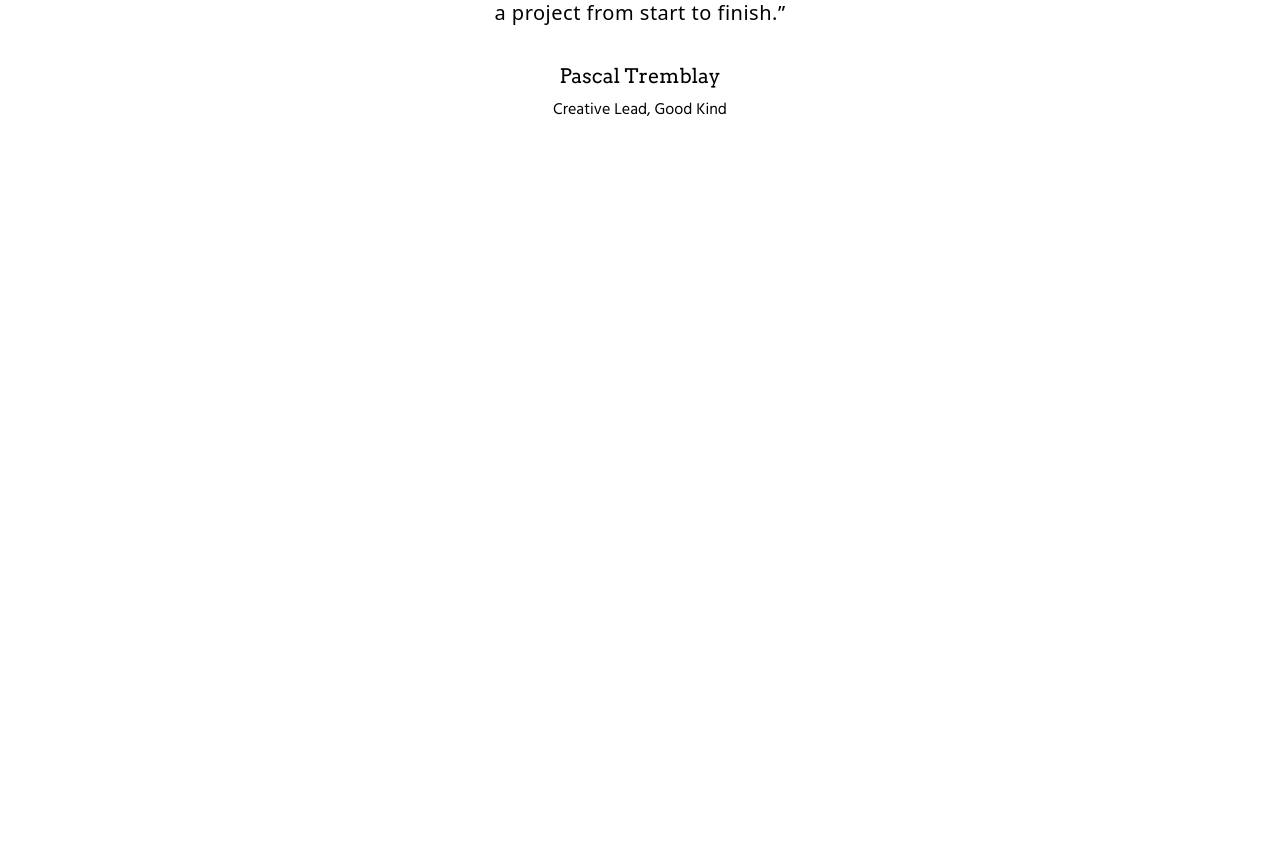
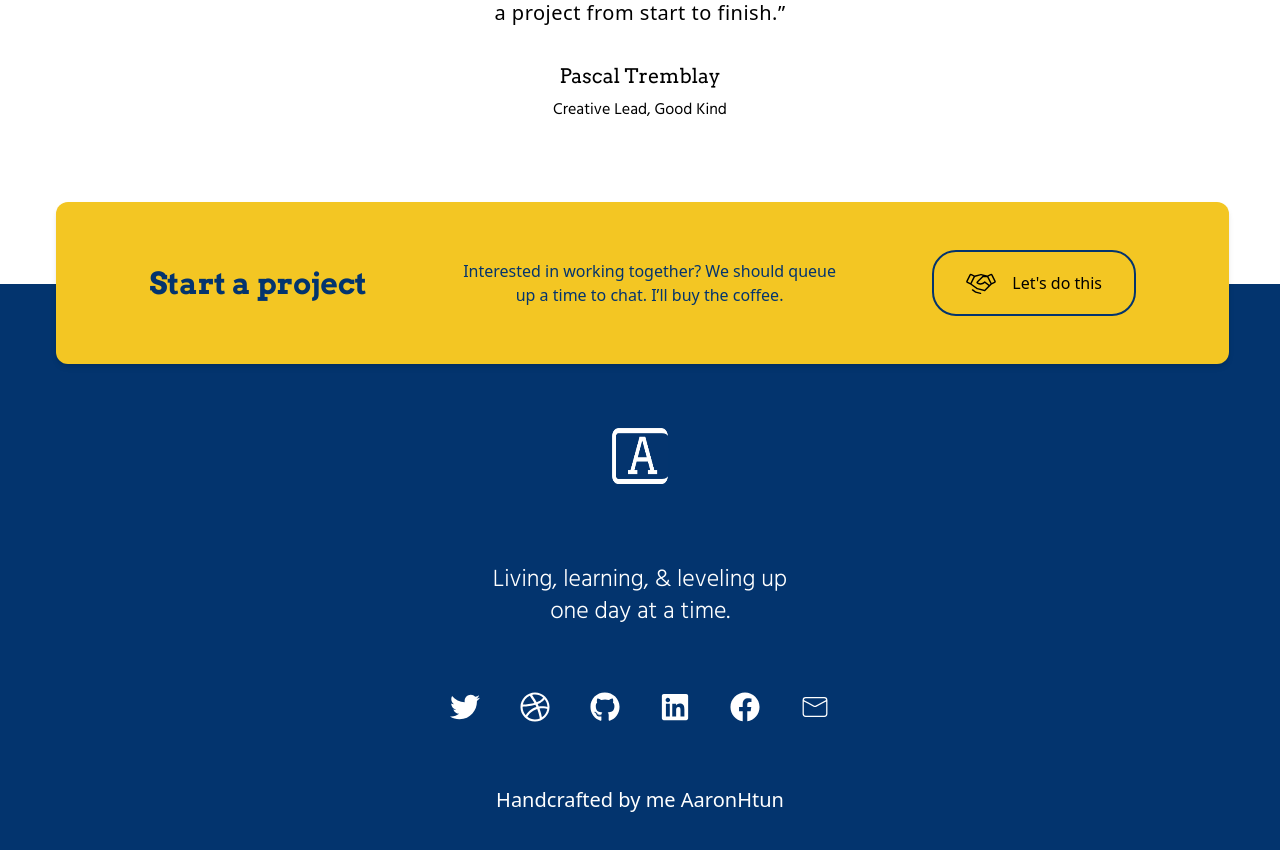
Before and after one commit to AaronHtun01/PersonalPortfolio, a React (Vite) app: page / in a window 1280 px wide. Shown: the part 4580-5430 px from the top of the page. Before the commit the page ends 4703 px from the top, so only its background shows below. Built offline with nearby package versions, Linux system fonts and the light colour scheme.

Commit message:
feat: add footer page

```diff
--- a/src/App.jsx
+++ b/src/App.jsx
@@ -4,6 +4,7 @@ import Header from "./pages/header"
 import Project from "./pages/Project"
 import Contact from "./pages/Contact"
 import Testimonial from "./pages/Testimonial"
+import Footer from "./pages/Footer"
 export default function App() {
   return (
     <div>
@@ -13,6 +14,7 @@ export default function App() {
         <Project />
         <Contact />
         <Testimonial />
+        <Footer />
     </div>
   )
 }
--- a/src/components/projectcard.jsx
+++ b/src/components/projectcard.jsx
@@ -1,6 +1,6 @@
 const Projectcard = ({ title, link }) => {
   return (
-    <div className="bg-white w-96 p-20 text-center cursor-pointer rounded-xl border-2 border-gray-200">
+    <div className="bg-white w-96 p-20 text-center cursor-pointer rounded-xl border-2 border-gray-200 hover:bg-primary hover:text-light duration-300">
         <h1 className="font-arvo pb-4 font-medium text-2xl">{title}</h1>
         <a href={link}>{link}</a>
     </div>
--- /dev/null
+++ b/src/pages/Footer.jsx
@@ -0,0 +1,42 @@
+import { PiHandshakeLight } from "react-icons/pi";
+import { FaTwitter } from "react-icons/fa";
+import { FaDribbble } from "react-icons/fa";
+import { FaGithub } from "react-icons/fa";
+import { FaLinkedin } from "react-icons/fa"
+import { FaFacebook } from "react-icons/fa";
+import { CiMail } from "react-icons/ci";
+
+const Footer = () => {
+
+  return (
+    <div>
+        <div className="flex justify-around items-center w-11/12 bg-gold ml-14 p-12 rounded-xl relative top-20 shadow-md">
+            <h1 className="font-arvo text-3xl font-semibold text-primary">Start a project</h1>
+            <p className="w-96 text-center text-primary">Interested in working together? We should queue up a time to chat. I’ll buy the coffee.</p>
+            <div className="flex gap-4 items-center border-2 border-primary py-4 px-8 rounded-3xl hover:bg-primary hover:text-light duration-500 cursor-pointer">
+                <PiHandshakeLight className="text-3xl"/>
+                <button>Let's do this</button>
+            </div>
+        </div>
+
+        <div className="pt-36 flex flex-col items-center h-[600px] bg-primary cursor-pointer">
+            <img className="w-14 h-14" src="./src/images/logo2.png" alt="" />
+
+            <p className="pt-20 text-light text-2xl font-hind font-extralight w-80 text-center">Living, learning, & leveling up one day at a time.</p>
+
+            <div className="flex gap-10 py-16 text-light cursor-pointer">
+                <FaTwitter className="text-3xl"/>
+                <FaDribbble className="text-3xl"/>
+                <FaGithub className="text-3xl"/>
+                <FaLinkedin className="text-3xl"/>
+                <FaFacebook className="text-3xl"/>
+                <CiMail className="text-3xl"/>
+            </div>
+
+            <h1 className="text-light text-xl">Handcrafted by me AaronHtun</h1>
+        </div>
+    </div>
+  )
+}
+
+export default Footer
```
Also changed, not shown: src/App.css (deleted), src/images/logo2.png (added).
